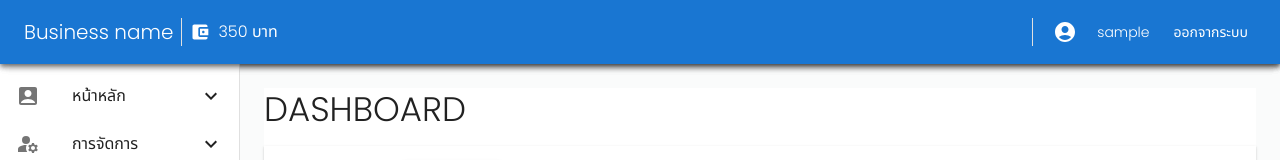
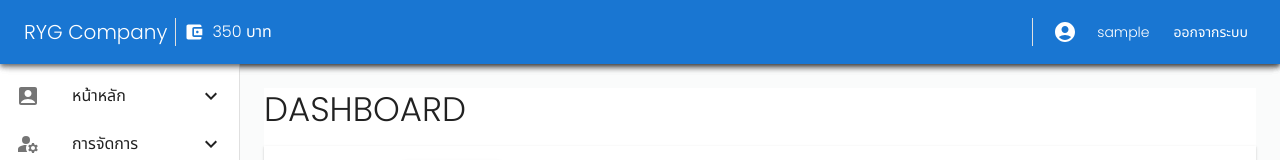
Before and after one commit to theerawatzuz/PH2WORK-COMPANY, a React (Vite) app: page /main in a window 1280 px wide. Shown: the top 160 px of the page. Built offline with nearby package versions, Linux system fonts and the light colour scheme; sample sign-in values are in the browser's storage.

Commit message:
change: company-name

```diff
--- a/src/components/Nav.jsx
+++ b/src/components/Nav.jsx
@@ -78,7 +78,7 @@ export default function MenuAppBar() {
 
           <Box sx={{ display: 'flex', alignItems: 'center', flexGrow: 1 }}>
             <Typography variant="h6" component="div">
-              Business name
+              RYG Company
             </Typography>
             <Divider orientation="vertical" flexItem sx={{ height: 28, alignSelf: 'center', mx: 1, bgcolor: 'white' }} />
             <AccountBalanceWalletIcon sx={{ color: 'white' ,width: 20, mr:1}} />
```
